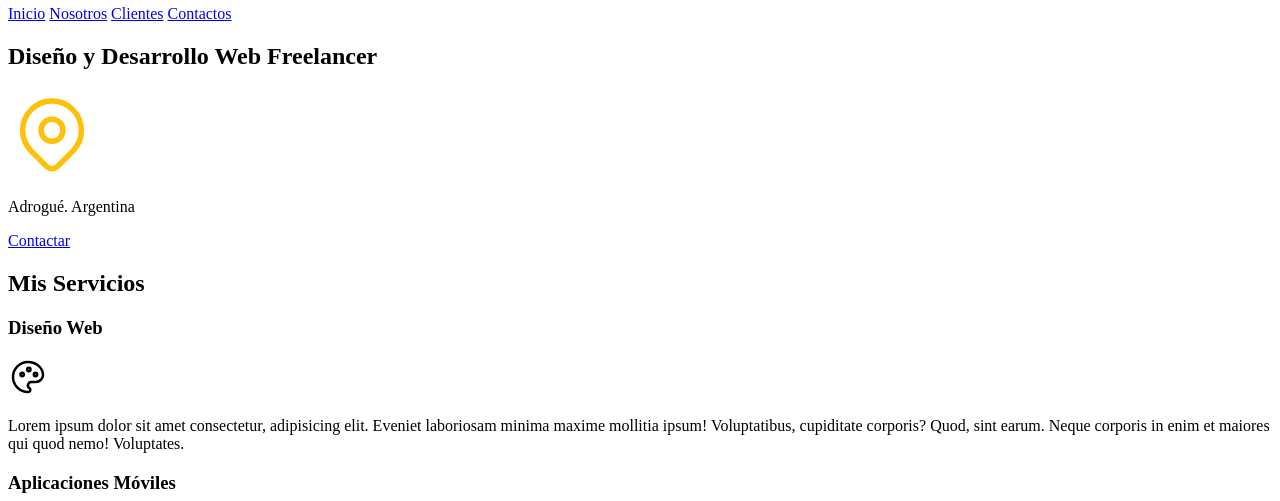
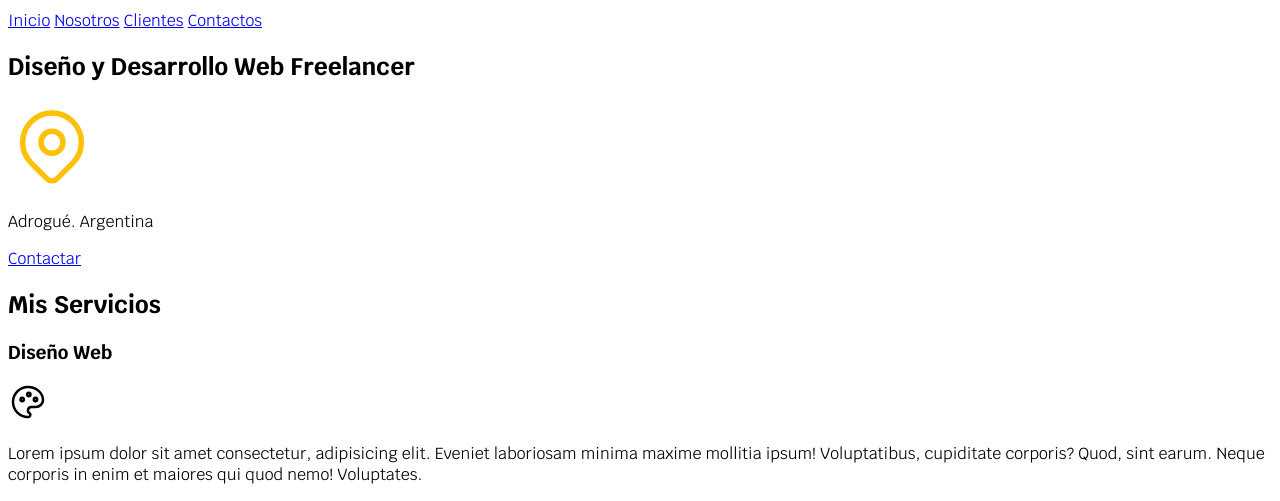
Before and after one commit to Fedejael/CCJ-DWC, a plain HTML site: page SITIO FREELANCER/index.html in a window 1280 px wide. Shown: the part 90-591 px from the top of the page. Drawn offline with Linux system fonts and the light colour scheme.

Commit message:
Añadir fuentes externas

```diff
--- a/SITIO FREELANCER/css/styles.css
+++ b/SITIO FREELANCER/css/styles.css
@@ -11,7 +11,8 @@ html {
 }
 
 body {
-    font-size: 16px;
+    font-size: 16px; /* 1rem = 10px */
+    font-family: "Krub", sans-serif;
 }
 
 .titulo {
--- a/SITIO FREELANCER/index.html
+++ b/SITIO FREELANCER/index.html
@@ -4,6 +4,9 @@
     <meta charset="UTF-8">
     <meta name="viewport" content="width=device-width, initial-scale=1.0">
     <title>Diseñador Freelancer</title>
+    <link rel="preconnect" href="https://fonts.googleapis.com">
+    <link rel="preconnect" href="https://fonts.gstatic.com" crossorigin>
+    <link href="https://fonts.googleapis.com/css2?family=Krub:wght@400;700&family=Staatliches&display=swap" rel="stylesheet">
     <link rel="preload" href="css/styles.css" as="style">
     <link rel="stylesheet" href="css/styles.css">
 </head>
```
